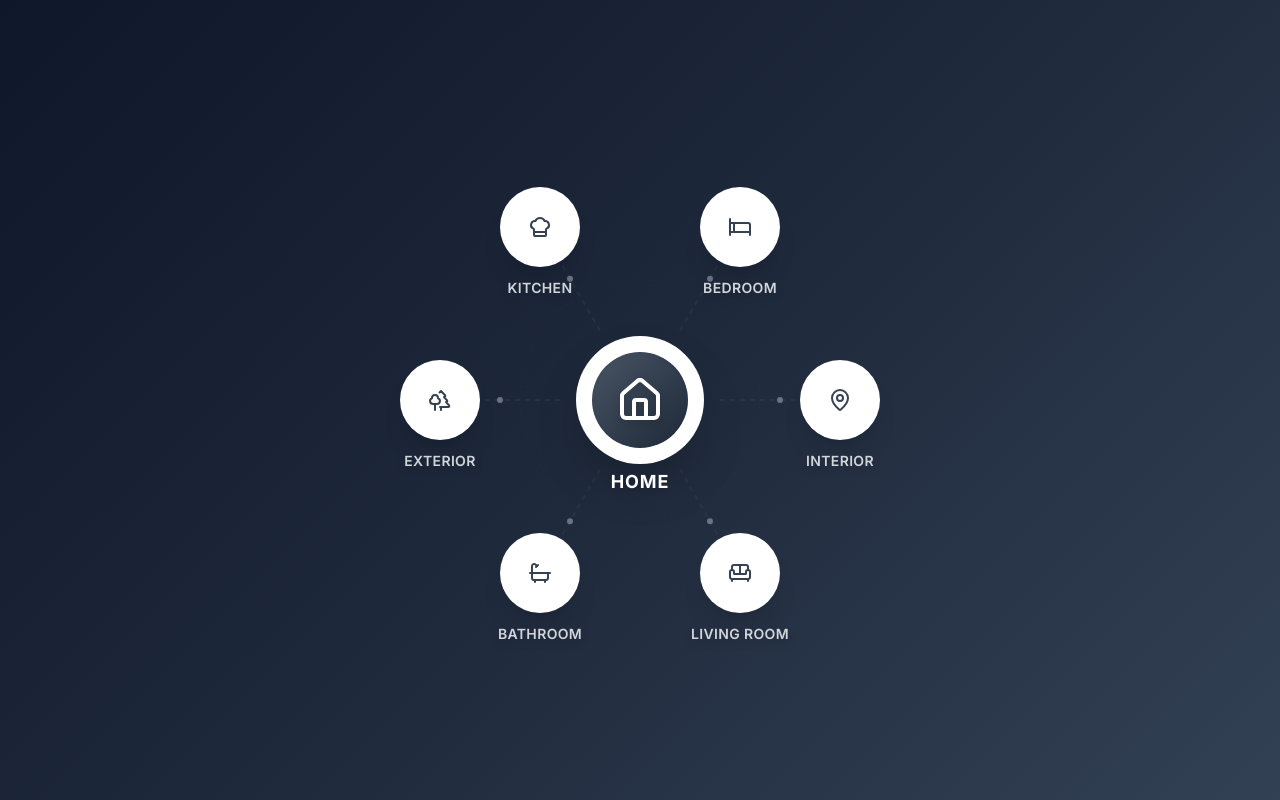
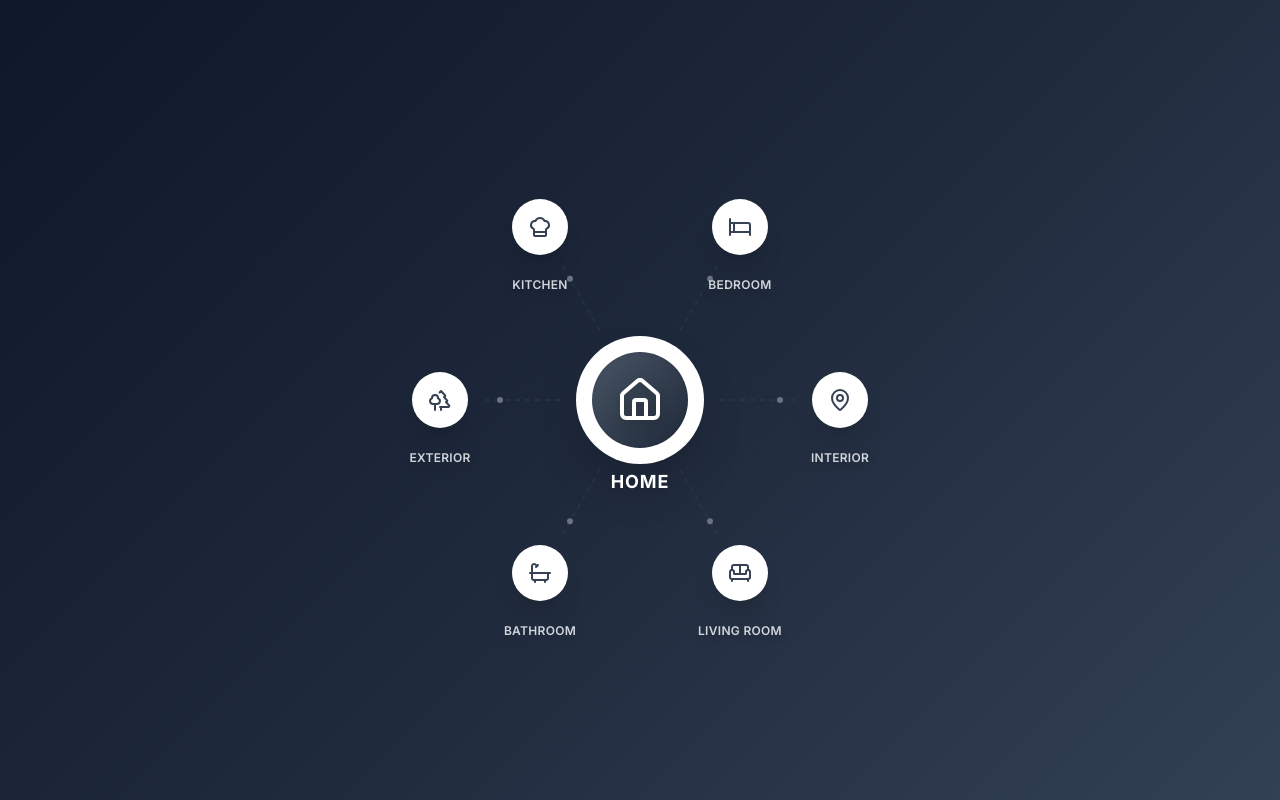
Before and after one commit to achudars/house-mind-map, a Next.js app: page / in a window 1280 px wide. Shown: the top 800 px of the page. Built offline with nearby package versions, Linux system fonts and the light colour scheme.

Commit message:
feat: adjust vertical spacing and button sizes for improved layout in HouseMindMap component

```diff
--- a/app/components/HouseMindMap.tsx
+++ b/app/components/HouseMindMap.tsx
@@ -143,11 +143,20 @@ export default function HouseMindMap() {
   }
 
   const getRoomPositionVertical = (index: number) => {
-    const verticalSpacing = 140 // Increased spacing for better text visibility
-    const startY = 120 // Moved up slightly to fit better
+    const verticalSpacing = 120 // Increased spacing for clear separation between circle+text groups
+    const startY = 80 // Start higher up to ensure top button is visible
+    const maxButtons = rooms.length // 6 buttons total
+    const maxHeight = 850 // Increased maximum available height for buttons
+
+    // Calculate adjusted spacing if needed to fit all buttons
+    const totalNeededHeight = (maxButtons - 1) * verticalSpacing
+    const adjustedSpacing = totalNeededHeight > maxHeight
+      ? Math.floor(maxHeight / (maxButtons - 1))
+      : verticalSpacing
+
     return {
       x: 280, // Adjusted for wider canvas - moved further right
-      y: startY + (index * verticalSpacing),
+      y: startY + (index * adjustedSpacing),
     }
   }
 
@@ -274,7 +283,7 @@ export default function HouseMindMap() {
               >
                 <div className="relative group">
                   <div
-                    className={`w-20 h-20 rounded-full shadow-xl flex items-center justify-center transition-all duration-300 transform ${isSelected || isHovered
+                    className={`w-14 h-14 rounded-full shadow-xl flex items-center justify-center transition-all duration-300 transform ${isSelected || isHovered
                       ? 'scale-110 shadow-2xl'
                       : 'scale-100 hover:scale-105'
                       } ${isSelected
@@ -288,8 +297,8 @@ export default function HouseMindMap() {
                     </div>
                   </div>
 
-                  <div className="absolute -bottom-8 left-1/2 transform -translate-x-1/2 whitespace-nowrap">
-                    <span className={`text-sm font-semibold tracking-wide transition-all duration-300 drop-shadow-lg ${isSelected || isHovered
+                  <div className="absolute -bottom-10 left-1/2 transform -translate-x-1/2 whitespace-nowrap">
+                    <span className={`text-xs font-semibold tracking-wide transition-all duration-300 drop-shadow-lg ${isSelected || isHovered
                       ? 'text-white scale-105'
                       : 'text-gray-300'
                       }`}>
@@ -299,7 +308,7 @@ export default function HouseMindMap() {
 
                   {/* Pulse animation for selected room */}
                   {isSelected && (
-                    <div className="absolute inset-0 w-20 h-20 rounded-full bg-blue-400 opacity-30 animate-ping"></div>
+                    <div className="absolute inset-0 w-14 h-14 rounded-full bg-blue-400 opacity-30 animate-ping"></div>
                   )}
                 </div>
               </button>
```
